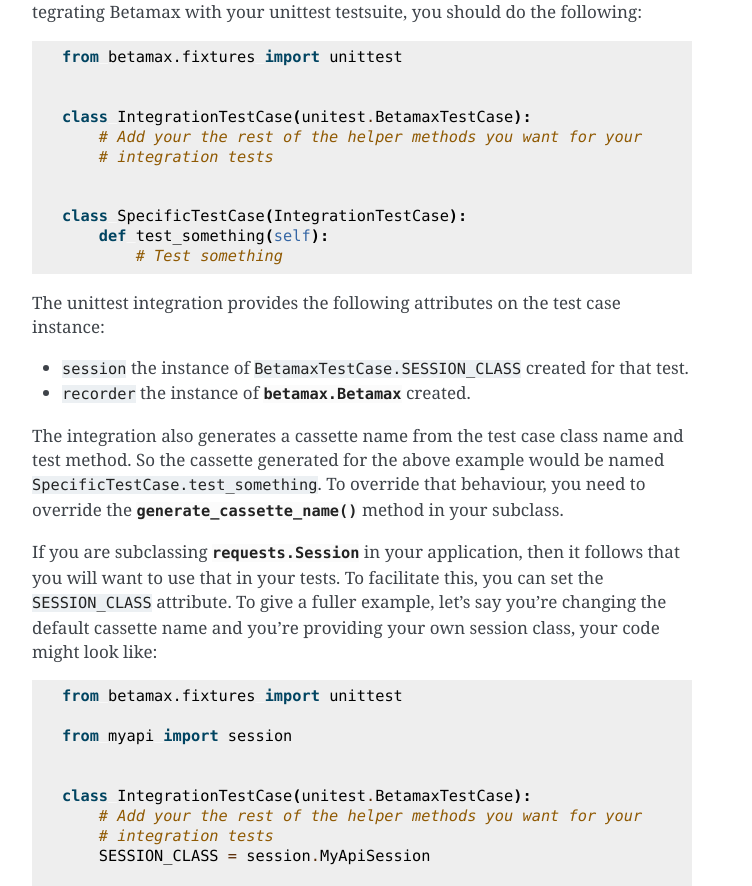
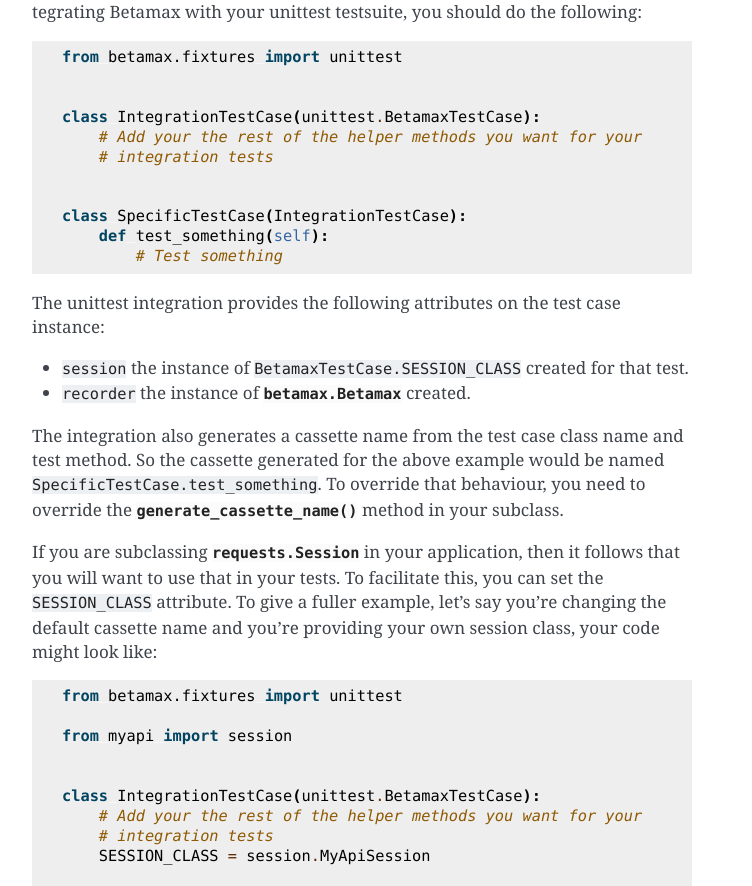
Before and after one commit to betamaxpy/betamax, a Sphinx documentation site: the page built from docs/integrations.rst, in a window 1280 px wide and 1400 px high, scrolled down 1296 px. Shown: the part 341-1227 px from the top of the window, without its empty margins (388-1140 px from the left). Built offline with Sphinx 7.4.7, drawn with Linux system fonts in a browser that asks for light colours.

Commit message:
Fix a few spelling mistakes in the docs

```diff
--- a/docs/integrations.rst
+++ b/docs/integrations.rst
@@ -85,7 +85,7 @@ the following:
     from betamax.fixtures import unittest
 
 
-    class IntegrationTestCase(unitest.BetamaxTestCase):
+    class IntegrationTestCase(unittest.BetamaxTestCase):
         # Add your the rest of the helper methods you want for your
         # integration tests
 
@@ -122,7 +122,7 @@ session class, your code might look like:
     from myapi import session
 
 
-    class IntegrationTestCase(unitest.BetamaxTestCase):
+    class IntegrationTestCase(unittest.BetamaxTestCase):
         # Add your the rest of the helper methods you want for your
         # integration tests
         SESSION_CLASS = session.MyApiSession
--- a/docs/usage_patterns.rst
+++ b/docs/usage_patterns.rst
@@ -53,8 +53,8 @@ sure to not try to record new cassettes or interactions. We also, want to
 ensure we're authenticated when possible but that we do not leave our
 placeholder in the cassettes when they're replayed.
 
-Using Human Readble JSON Cassettes
-----------------------------------
+Using Human Readable JSON Cassettes
+-----------------------------------
 
 Using the ``PrettyJSONSerializer`` provided by the ``betamax_serializers``
 package provides human readable JSON cassettes. Cassettes output in this way
```
Also changed, not shown: docs/configuring.rst (+2 -2 lines).
